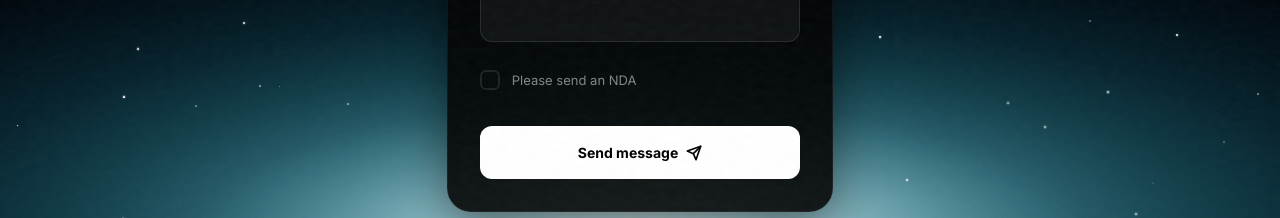
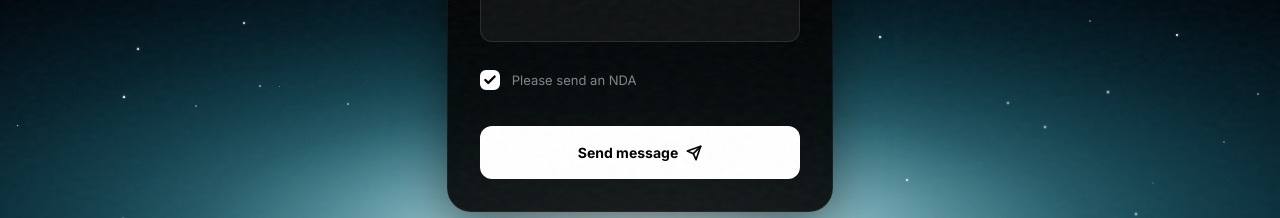
Before and after one commit to Ninja-69/portfolionew, a React (Vite) app: page / in a window 1280 px wide. Both pictures are taken after a click on the label "Please send an NDA". Shown: the part 3466-3684 px from the top of the page. Built offline with nearby package versions, Linux system fonts and the light colour scheme; a web font is replaced by a local one.

Commit message:
Fix NDA checkbox interactivity and replace YouTube with LinkedIn

```diff
--- a/components/AboutSection.tsx
+++ b/components/AboutSection.tsx
@@ -31,9 +31,9 @@ export const AboutSection: React.FC = () => {
               <span className="w-1.5 h-1.5 rounded-full bg-white/20"></span>
               Discord
             </a>
-            <a href="https://youtube.com/@ninjaxhustlerr" target="_blank" rel="noopener noreferrer" className="text-[13px] text-white/60 hover:text-white transition-colors flex items-center gap-2">
+            <a href="https://linkedin.com/in/adilsiddiqui" target="_blank" rel="noopener noreferrer" className="text-[13px] text-white/60 hover:text-white transition-colors flex items-center gap-2">
               <span className="w-1.5 h-1.5 rounded-full bg-white/20"></span>
-              YouTube
+              LinkedIn
             </a>
           </div>
         </div>
--- a/components/ContactSection.tsx
+++ b/components/ContactSection.tsx
@@ -1,6 +1,8 @@
-import React from 'react';
+import React, { useState } from 'react';
 
 export const ContactSection: React.FC = () => {
+  const [ndaChecked, setNdaChecked] = useState(false);
+
   return (
     <section id="contact" className="w-[92%] max-w-[400px] mx-auto mb-24 text-left">
       {/* Main Contact Card */}
@@ -79,9 +81,14 @@ export const ContactSection: React.FC = () => {
           </div>
 
           <label className="flex items-center gap-3 cursor-pointer group mt-2">
-            <input type="checkbox" className="hidden" />
-            <div className="w-5 h-5 rounded-md border-2 border-white/10 flex items-center justify-center group-hover:border-white/20 transition-colors">
-              <svg className="w-3.5 h-3.5 text-white opacity-0 group-hover:opacity-20 transition-opacity" viewBox="0 0 24 24" fill="none" stroke="currentColor" strokeWidth="4" strokeLinecap="round" strokeLinejoin="round">
+            <input
+              type="checkbox"
+              className="hidden"
+              checked={ndaChecked}
+              onChange={() => setNdaChecked(!ndaChecked)}
+            />
+            <div className={`w-5 h-5 rounded-md border-2 transition-all flex items-center justify-center ${ndaChecked ? 'bg-white border-white' : 'border-white/10 group-hover:border-white/20'}`}>
+              <svg className={`w-3.5 h-3.5 text-black transition-opacity ${ndaChecked ? 'opacity-100' : 'opacity-0'}`} viewBox="0 0 24 24" fill="none" stroke="currentColor" strokeWidth="4" strokeLinecap="round" strokeLinejoin="round">
                 <polyline points="20 6 9 17 4 12" />
               </svg>
             </div>
```
